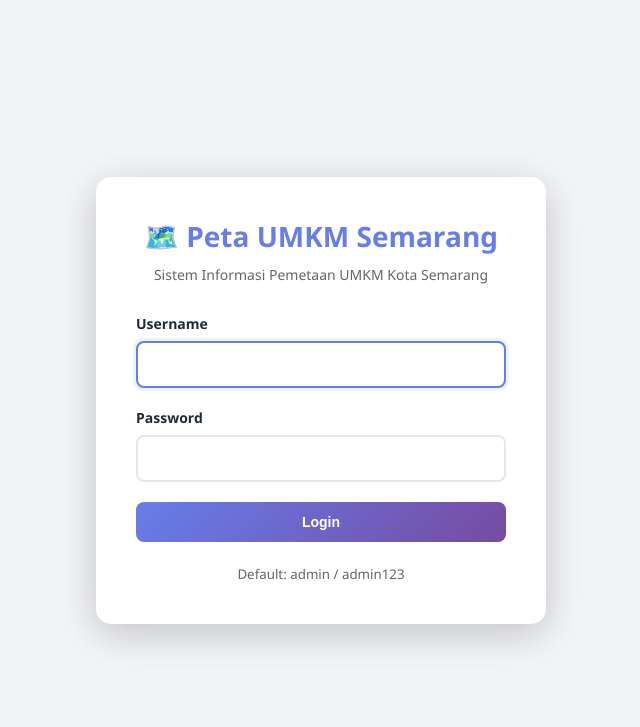
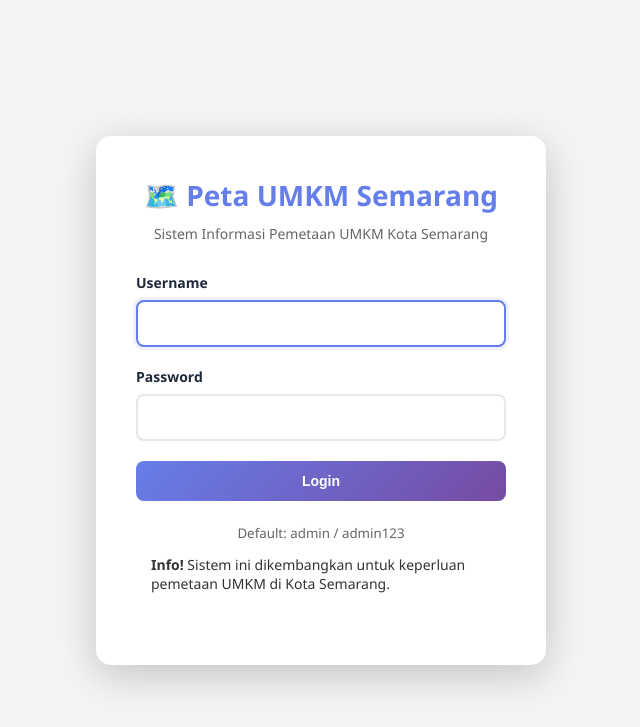
Before and after one commit to faisalrizqin/peta-umkm-semarang, a PHP site: page / in a window 1280 px wide. Shown: the top 727 px of the page, without its empty margins (319-959 px from the left). Run offline with PHP 8.4, Linux system fonts and the light colour scheme.

Commit message:
tutorial clone github

```diff
--- a/index.php
+++ b/index.php
@@ -69,6 +69,10 @@ if (isset($_POST['login'])) {
                     <small>Default: admin / admin123</small>
                 </div>
             </form>
+
+            <div class="alert">
+                <strong>Info!</strong> Sistem ini dikembangkan untuk keperluan pemetaan UMKM di Kota Semarang.
+            </div>
         </div>
     </div>
 </body>
```
